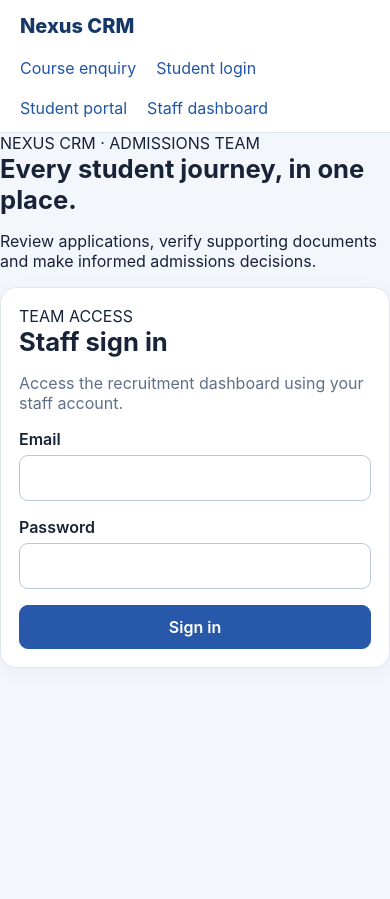
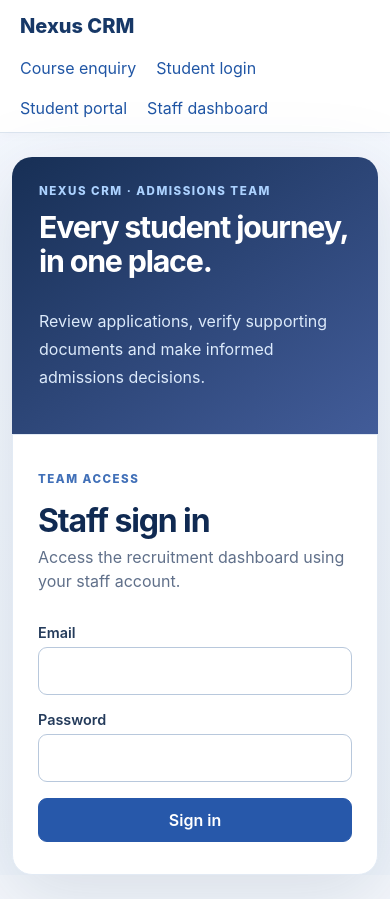
Before and after one commit to gator2511/nexus_crm_, a React (Vite) app in the folder client/: page /staff/login in a window 390 px wide. Before the commit the page ends 844 px from the top, so only its background shows below. Built offline with nearby package versions, Linux system fonts and the light colour scheme.

Commit message:
Apply responsive visual system to login student journey and staff review

```diff
--- a/client/src/styles.css
+++ b/client/src/styles.css
@@ -31,3 +31,50 @@ h1{font-size:clamp(1.6rem,3vw,2.2rem);margin:0 0 12px} h2{font-size:1.2rem;margi
 .journey-label{overflow-wrap:anywhere}
 .student-journey .panel{padding:26px}
 @media(max-width:520px){.journey-marker{height:29px;width:29px}.journey-step:not(:last-child)::after{top:14px;left:calc(50% + 16px);right:calc(-50% + 16px)}.journey-step{font-size:.64rem}.student-journey .panel{padding:17px}}
+
+/* 2026 student and staff experience refinements */
+:root{--navy:#102a52;--blue:#285fba;--line:#e2eaf4;--surface:#fff;--soft:#f5f8fd}
+body{background:linear-gradient(180deg,#f5f8fe 0%,#eef3fa 100%);min-height:100vh}
+.site-header{box-shadow:0 1px 12px #152b4d08}
+.panel,.stat{box-shadow:0 9px 30px #17345a0b}
+.panel{border-color:var(--line)}
+button{transition:background .15s ease,transform .15s ease,box-shadow .15s ease}
+button:not(:disabled):hover{filter:brightness(.94);box-shadow:0 3px 11px #193b7326}
+button:not(:disabled):active{transform:translateY(1px)}
+button:focus-visible,a:focus-visible{outline:3px solid #76a9f7;outline-offset:3px}
+button:disabled{cursor:not-allowed}
+.eyebrow{letter-spacing:.13em;text-transform:uppercase;font-size:.72rem;font-weight:800;color:#4170b8}
+.auth-layout{max-width:1120px;margin:52px auto;padding:0 24px;display:grid;grid-template-columns:minmax(0,1fr) minmax(350px,450px);align-items:stretch;gap:0;filter:drop-shadow(0 18px 36px #1b355620)}
+.auth-story{padding:58px 50px;background:linear-gradient(145deg,#0e2b54 5%,#255cae 100%);border-radius:22px 0 0 22px;color:white;display:flex;flex-direction:column;justify-content:center;min-height:505px}
+.auth-story .eyebrow{color:#acd2ff}
+.auth-story h1{font-size:clamp(2.2rem,4vw,3.3rem);line-height:1.13;letter-spacing:-.04em;margin:25px 0 18px}
+.auth-story p{color:#dceafb;line-height:1.75;max-width:450px}
+.auth-story-steps{display:flex;gap:10px;flex-wrap:wrap;margin-top:40px}
+.auth-story-steps span{border:1px solid #ffffff55;background:#ffffff19;padding:8px 12px;border-radius:40px;font-size:.83rem}
+.auth-card{padding:56px 43px;background:#fff;border:1px solid var(--line);border-radius:0 22px 22px 0;display:flex;flex-direction:column;justify-content:center}
+.auth-card h1,.auth-card h2{font-size:2rem;letter-spacing:-.035em;margin:14px 0 5px;color:var(--navy)}
+.auth-card .muted{line-height:1.55;margin:5px 0 30px}
+.auth-card label{font-size:.9rem;color:#243b5b}
+.auth-card input{min-height:48px}
+.auth-submit{min-height:48px;margin-top:5px}
+.password-field{position:relative;display:block}
+.password-field input{padding-right:70px!important}
+.password-toggle{position:absolute;right:6px;top:6px;background:transparent;border:0;color:#285fba;padding:9px;font-size:.8rem}
+.auth-footnote{margin:20px 0 0;color:#61718a;font-size:.88rem}
+.staff-auth .auth-story{background:linear-gradient(145deg,#172f55,#425c99)}
+.staff-auth .panel{border:0;box-shadow:none;padding:0;margin:0}
+.student-welcome{display:flex;align-items:center;justify-content:space-between;gap:14px;background:#e9f1ff;border:1px solid #d9e7fa;border-radius:15px;padding:18px 22px;margin:10px 0 15px}
+.student-welcome h2{color:#143764;margin:9px 0 6px}
+.student-welcome p{margin:0;color:#526785}
+.journey-pill{white-space:nowrap;padding:9px 13px;border-radius:30px;background:#fff;color:#2758aa;font-size:.84rem;font-weight:800}
+.student-journey .panel h2{color:var(--navy)}
+.staff-workspace .stats{grid-template-columns:repeat(auto-fit,minmax(170px,1fr))}
+.staff-workspace .stat{border-top:3px solid #5688d9}
+.staff-workspace .stat strong{font-size:2rem}
+.staff-workspace .panel h2{color:#183b6b}
+.staff-review-panel>.panel{border-left:4px solid #5a83cb;background:#fbfdff;border-radius:10px;margin-top:16px}
+.staff-review-panel button{margin:3px}
+.staff-review-panel li{padding:11px 0;border-bottom:1px solid var(--line)}
+.staff-review-panel li:last-child{border-bottom:0}
+@media(max-width:780px){.auth-layout{grid-template-columns:1fr;max-width:530px;margin:24px auto}.auth-story{min-height:0;padding:27px;border-radius:20px 20px 0 0}.auth-story h1{font-size:1.9rem;margin:12px 0}.auth-story-steps{margin-top:8px}.auth-card{border-radius:0 0 20px 20px;padding:32px 25px}.student-welcome{align-items:flex-start;flex-direction:column}}
+@media(max-width:480px){.auth-layout{padding:0 12px}.auth-story-steps span{font-size:.74rem}.staff-review-panel button{width:auto}.journey-pill{align-self:flex-start}}
```
